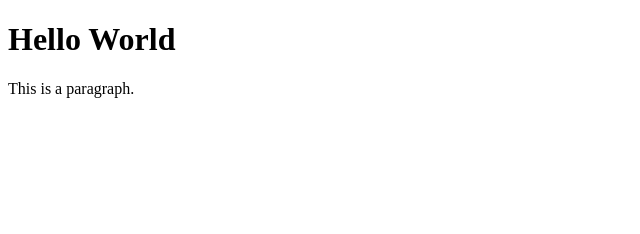
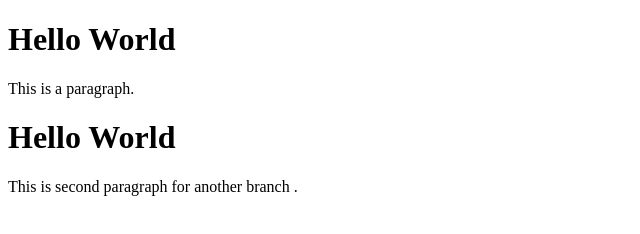
Before and after one commit to Abdullah9001/learn-git, a plain HTML site: page index.html in a window 1280 px wide. Shown: the whole page, without its empty margins (0-640 px from the left). Drawn offline with Linux system fonts and the light colour scheme.

Commit message:
done for another branch

```diff
--- /dev/null
+++ b/dir2/app2.js
@@ -0,0 +1 @@
+console.log("Hello World, this is for app 2");
--- a/index.html
+++ b/index.html
@@ -11,5 +11,9 @@
       <h1>Hello World</h1>
       <p>This is a paragraph.</p>
     </div>
+    <div>
+      <h1>Hello World</h1>
+      <p>This is second paragraph for another branch .</p>
+    </div>
   </body>
 </html>
```
